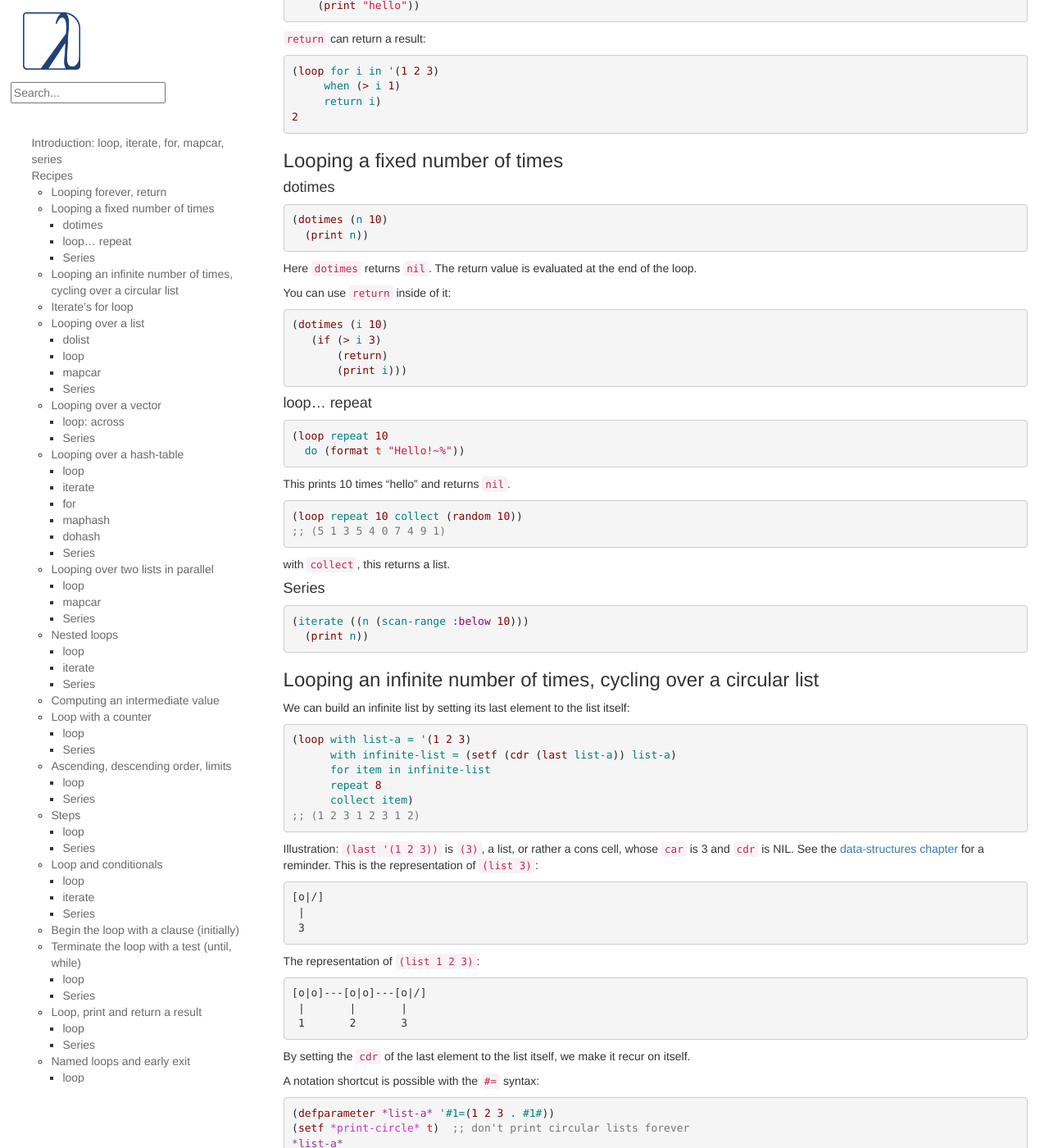
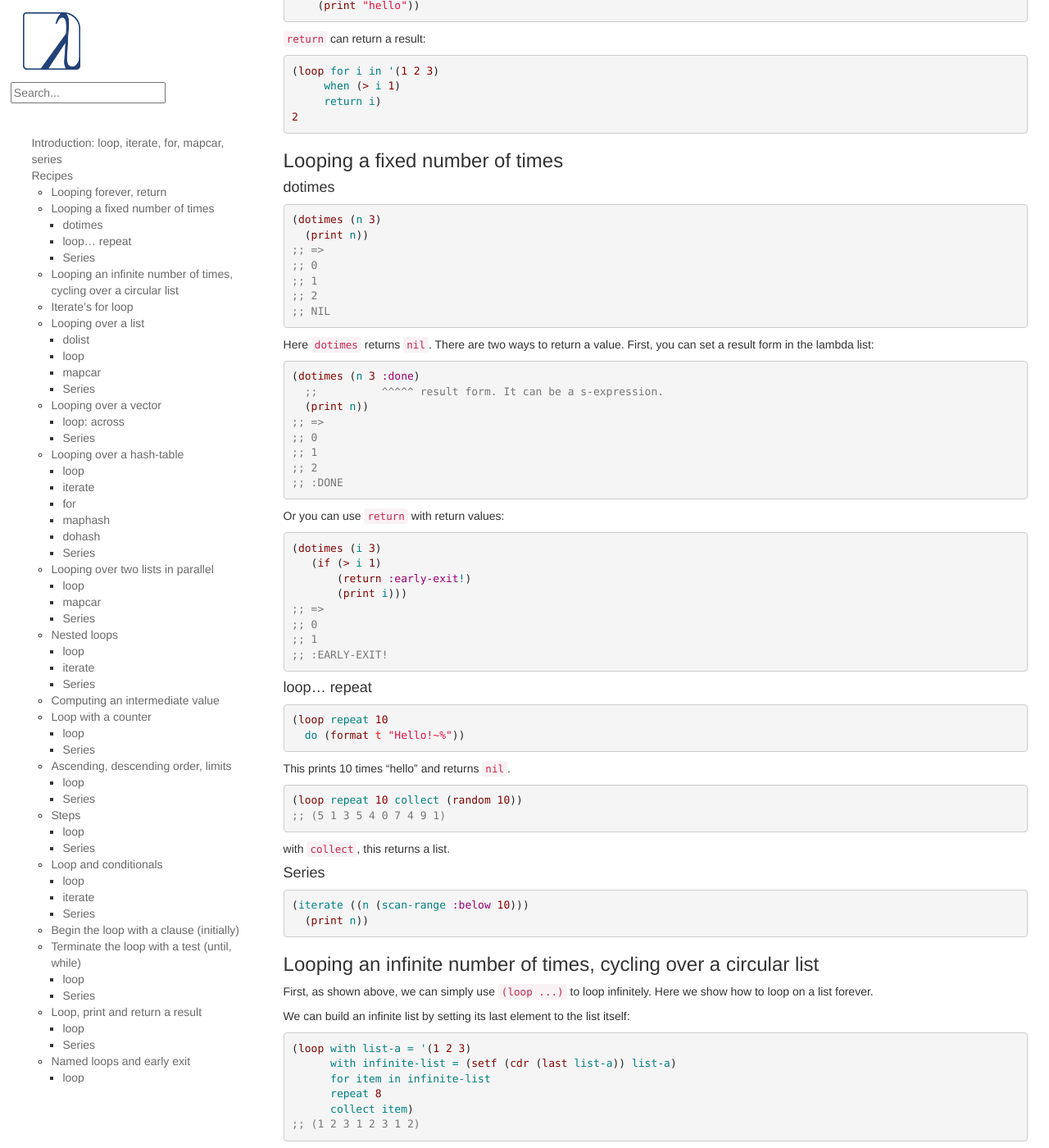
Before and after one commit to LispCookbook/cl-cookbook, a Jekyll site: the page built from iteration.md, in a window 1280 px wide and 1400 px high, scrolled down 2396 px. Shown: the whole window at 82% size. Built offline with Jekyll 4.4.1, drawn with Linux system fonts in a browser that asks for light colours.

Commit message:
iteration: DOTIMES return values

```diff
--- a/iteration.md
+++ b/iteration.md
@@ -188,19 +188,39 @@ At the time of writing, GTWIWTG is licensed under the GPLv3.
 #### dotimes
 
 ~~~lisp
-(dotimes (n 10)
+(dotimes (n 3)
   (print n))
+;; =>
+;; 0
+;; 1
+;; 2
+;; NIL
 ~~~
 
-Here `dotimes` returns `nil`. The return value is evaluated at the end of the loop.
-
-You can use `return` inside of it:
+Here `dotimes` returns `nil`. There are two ways to return a value. First, you can set a result form in the lambda list:
 
 ~~~lisp
-(dotimes (i 10)
-   (if (> i 3)
-       (return)
+(dotimes (n 3 :done)
+  ;;          ^^^^^ result form. It can be a s-expression.
+  (print n))
+;; =>
+;; 0
+;; 1
+;; 2
+;; :DONE
+~~~
+
+Or you can use `return` with return values:
+
+~~~lisp
+(dotimes (i 3)
+   (if (> i 1)
+       (return :early-exit!)
        (print i)))
+;; =>
+;; 0
+;; 1
+;; :EARLY-EXIT!
 ~~~
 
 
@@ -228,6 +248,9 @@ with `collect`, this returns a list.
 ~~~
 
 ### Looping an infinite number of times, cycling over a circular list
+
+First, as shown above, we can simply use `(loop ...)` to loop
+infinitely. Here we show how to loop on a list forever.
 
 We can build an infinite list by setting its last element to the list itself:
 
```
